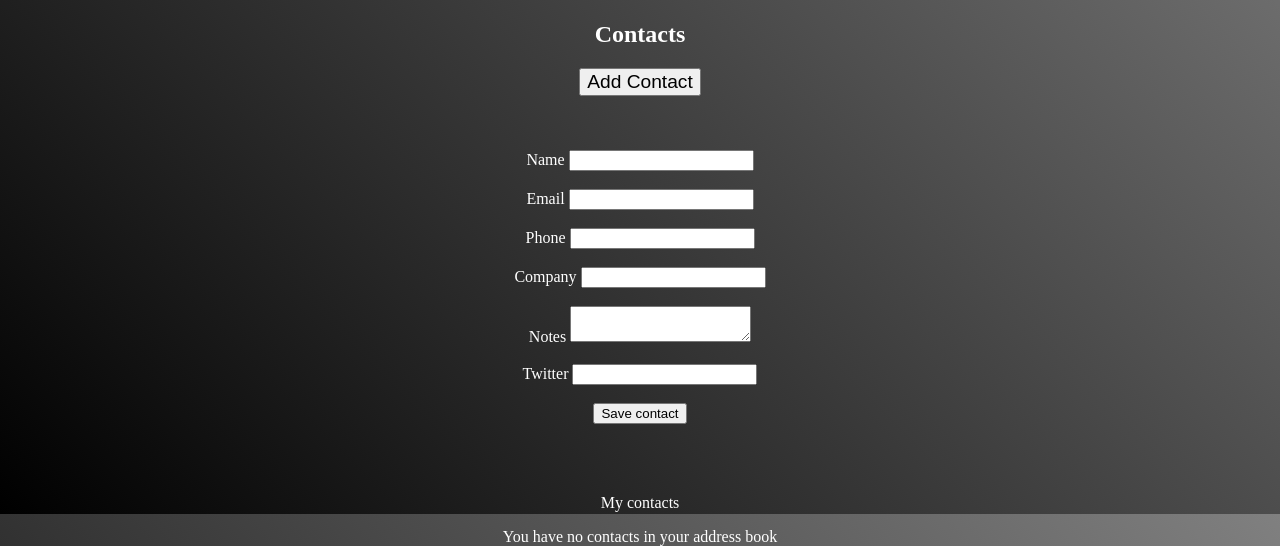
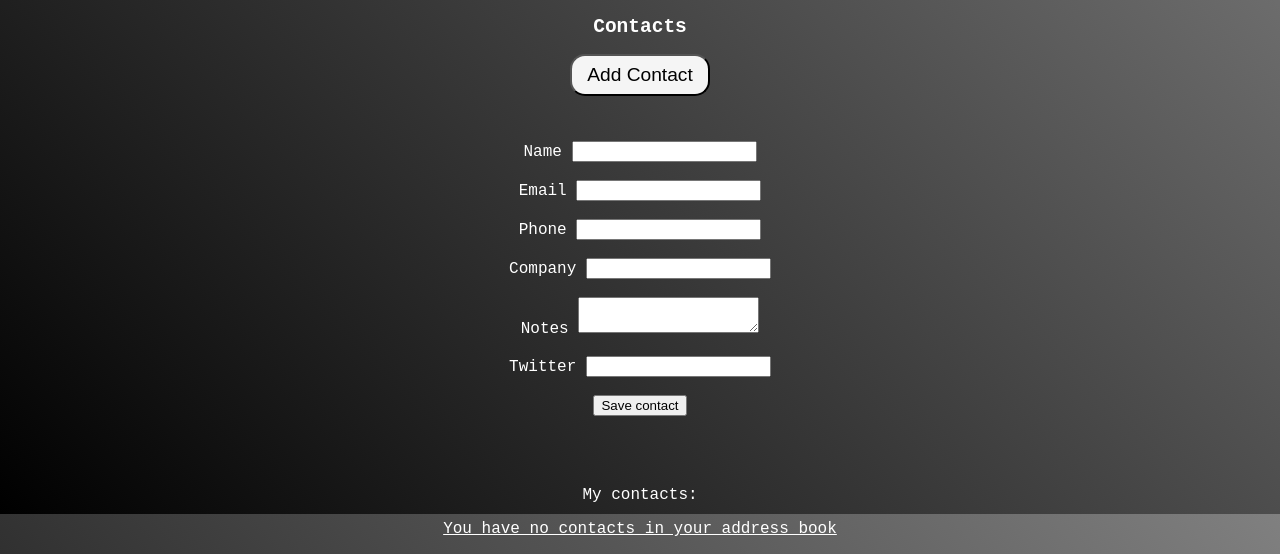
Before and after one commit to SebastianN97/TheAddressBook_Challenge, a website: page src/index.html in a window 1280 px wide. Both pictures are taken after a click on the button "Add Contact". Shown: the part 328-882 px from the top of the page. Drawn offline with Linux system fonts and the light colour scheme; files that its build step writes are made by us from their sources.

Commit message:
Adding some structure into html and some updates to css

```diff
--- a/src/assets/css/style.css
+++ b/src/assets/css/style.css
@@ -2,11 +2,24 @@
 body {
     background: linear-gradient(45deg, black, grey);
     color: white;
+    font-family: monospace;
     height: 100vh;
     text-align: center;
 }
 
+div {
+    text-align: center;
+    text-decoration: underline;
+}
+
 button {
-    background-color: ;
+    padding: 8px 15px;
     font-size: larger;
+    background-color: whitesmoke;
+    border-radius: 15px;
 }
+
+#new-contact-form {
+    display: inline-block;
+    font-size: large;
+}
--- a/src/index.html
+++ b/src/index.html
@@ -43,7 +43,7 @@
             <br><br>
         <input id="submit" type="submit" value="Save contact">
             <br><br><br><br>
-    <p>My contacts</p>
+    <p>My contacts:</p>
 
     <div id="contact-list"></div>
 	  <script src="./assets/js/app.js"></script>
```
Lines whose indentation alone changed are shown as unchanged.
